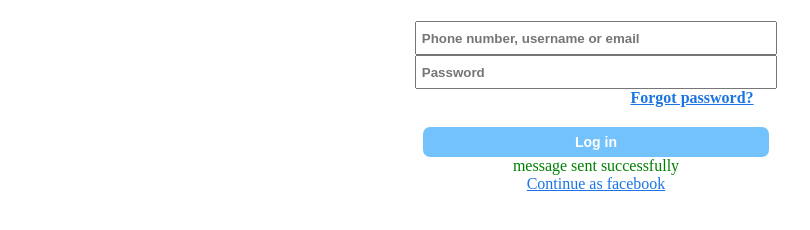
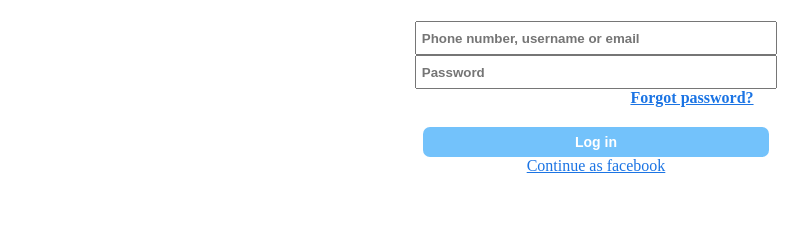
Before and after one commit to yashbalwani/Instagram.login.com., a plain HTML site: page index.html in a window 1280 px wide. Shown: the part 546-776 px from the top of the page, without its empty margins (0-810 px from the left). Drawn offline with Linux system fonts and the light colour scheme.

Commit message:
Update index.html

```diff
--- a/index.html
+++ b/index.html
@@ -24,7 +24,7 @@
             <button class="ffff" type="submit">Log in</button>
         </form>
 
-        <span id="msg"> message sent successfully</span>
+        <span id="msg"></span>
 
 
     <div class="facebook">
```
